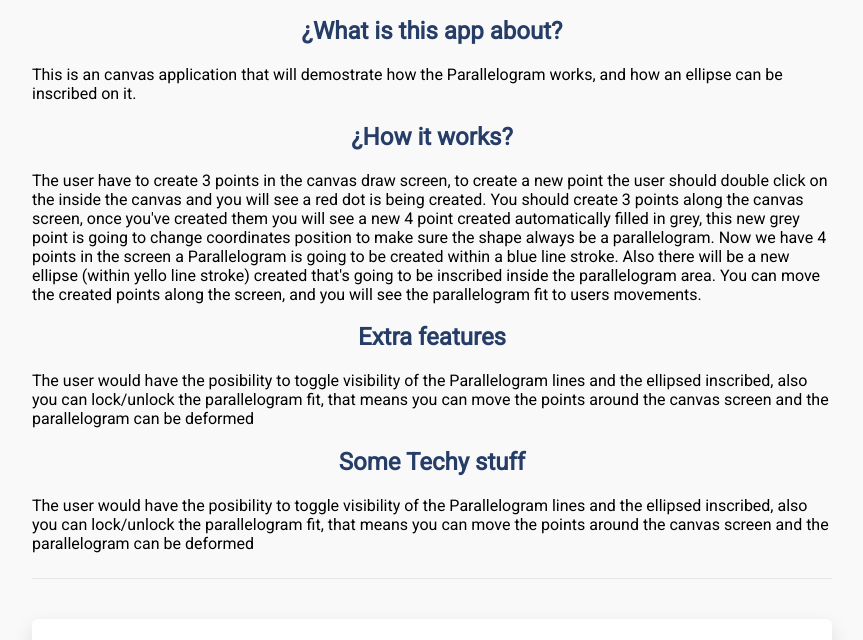
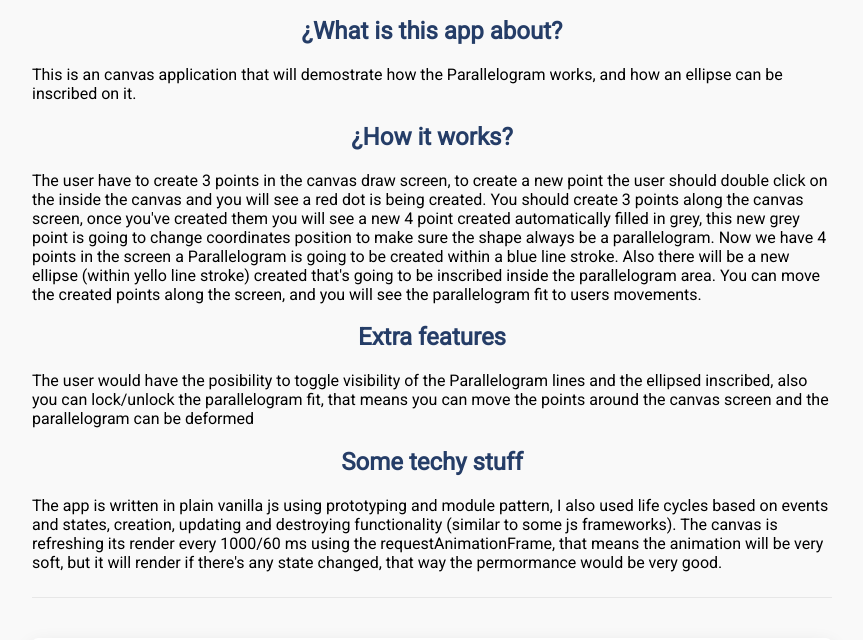
Before and after one commit to Juliopo/cMind, a website built with webpack: page src/index.html in a window 1280 px wide. Shown: the part 160-800 px from the top of the page, without its empty margins (208-1071 px from the left). Built offline with nearby package versions, Linux system fonts and the light colour scheme.

Commit message:
updating the techy instructions

```diff
--- a/src/index.html
+++ b/src/index.html
@@ -99,10 +99,12 @@
           The user would have the posibility to toggle visibility of the Parallelogram lines and the ellipsed inscribed,
           also you can lock/unlock the parallelogram fit, that means you can move the points around the canvas screen and the parallelogram can be deformed
         </p>
-        <h2>Some Techy stuff</h2>
+        <h2>Some techy stuff</h2>
         <p>
-          The user would have the posibility to toggle visibility of the Parallelogram lines and the ellipsed inscribed,
-          also you can lock/unlock the parallelogram fit, that means you can move the points around the canvas screen and the parallelogram can be deformed
+          The app is written in plain vanilla js using prototyping and module pattern,
+          I also used life cycles based on events and states, creation, updating and destroying functionality (similar to some js frameworks).
+          The canvas is refreshing its render every 1000/60 ms using the requestAnimationFrame,
+          that means the animation will be very soft, but it will render if there's any state changed, that way the permormance would be very good.
         </p>
       </div>
       <canvas id="canvas-app" width="800" height="600"></canvas>
```
